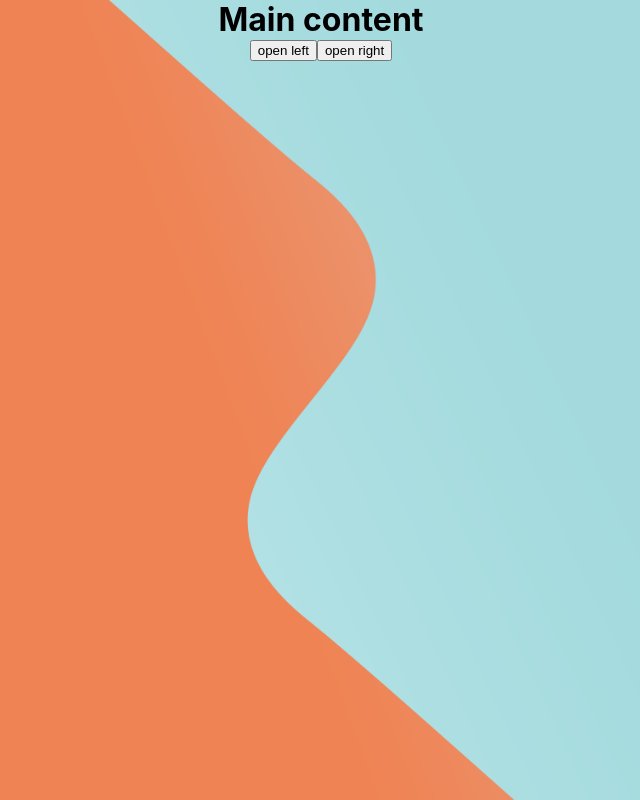
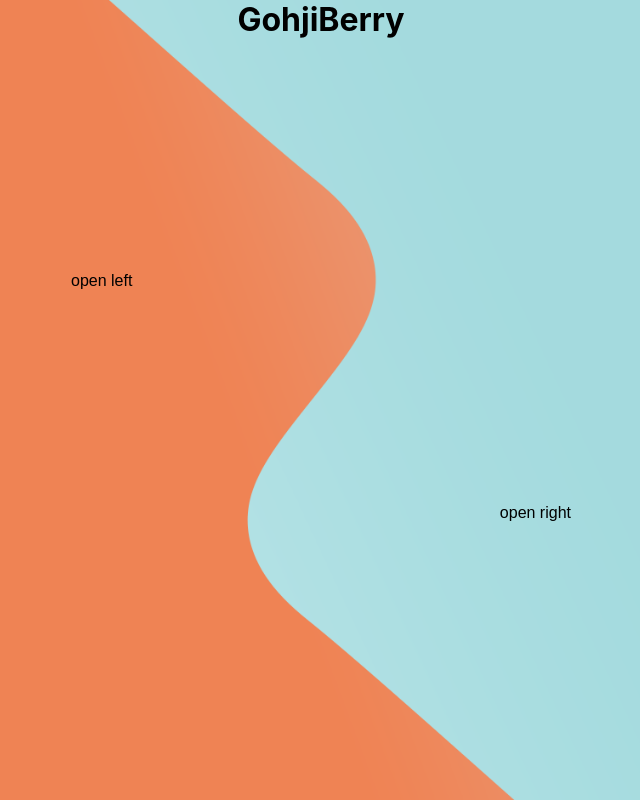
Before and after one commit to logan-wood/Gohji-Berry-Website, a React (Create React App) app in the folder client/: page / in a window 1280 px wide. Shown: the whole page, without its empty margins (319-959 px from the left). Built offline with nearby package versions, Linux system fonts and the light colour scheme; no server answers.

Commit message:
button positioning
added proper positioning of buttons on homepage

```diff
--- a/client/src/App.js
+++ b/client/src/App.js
@@ -37,10 +37,10 @@ export default function App() {
     return (
         <>
             <div className='main'>
-                <h1>Main content</h1>
-                <div className='main-btns'>
-                    <button onClick={openLeft}>open left</button>
-                    <button onClick={openRight}> open right</button>
+                <h1>GohjiBerry</h1>
+                <div className='main-btn-container'>
+                    <button className='main-btn left-btn' id='btn-1' onClick={openLeft}>open left</button>
+                    <button className='main-btn right-btn' id='btn-2' onClick={openRight}> open right</button>
                 </div>
             </div>
 
--- a/client/src/assets/styles/App.css
+++ b/client/src/assets/styles/App.css
@@ -48,3 +48,34 @@ h1 {
     margin: 0;
     padding: 20px;
 }
+
+/* nav area btns */
+.main-btn-container {
+    background-color: rgba(203, 251, 203, 0.379);
+}
+
+.main-btn {
+    display: block;
+    position: fixed;
+    background-color: transparent;
+    border: none;
+    font-size: 1em;
+}
+
+.main-btn:hover {
+    cursor: pointer;
+}
+
+.left-btn {
+    left: 30vw;
+}
+
+.right-btn {
+    right: 30vw;
+}
+
+#btn-1 {
+    margin-top: 29vh;
+} #btn-2 {
+    margin-top: 58vh;
+}
```
Also changed, not shown: 1 other file (tests, documents, lock files or other folders).
